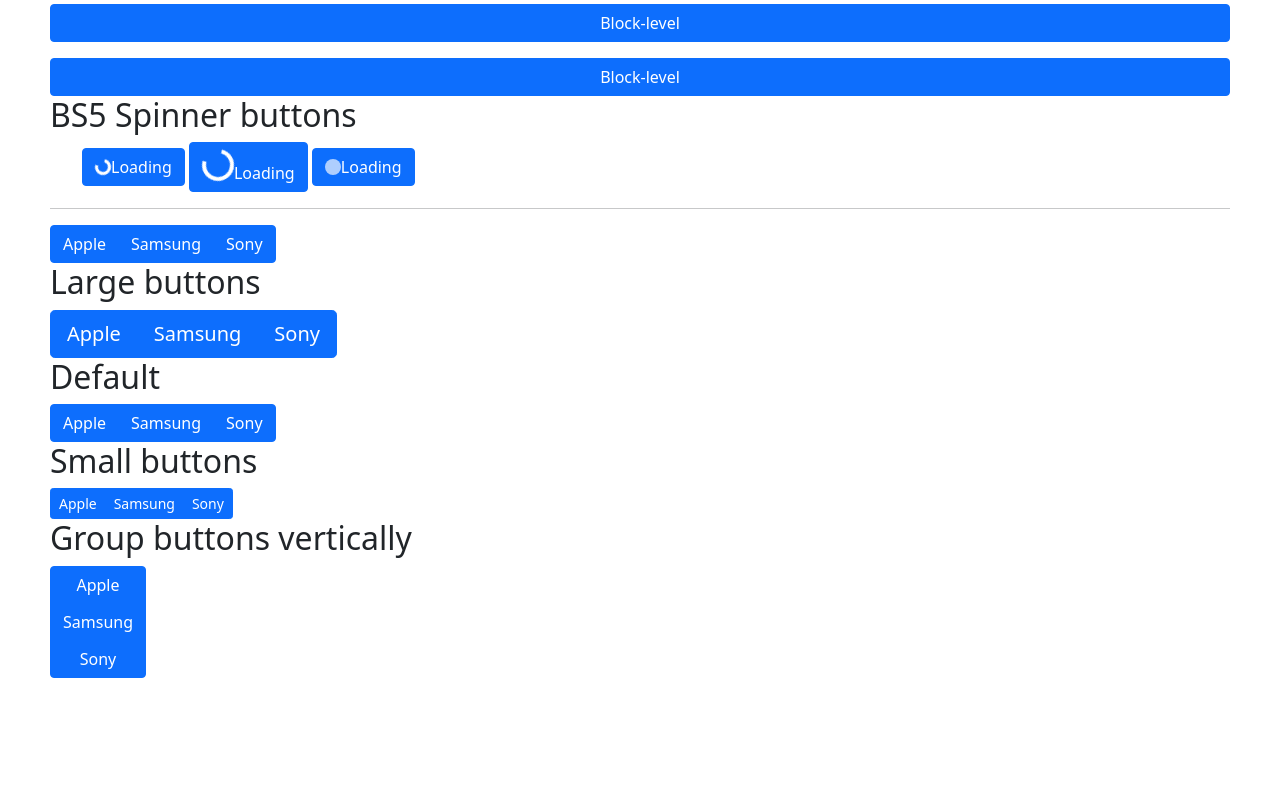
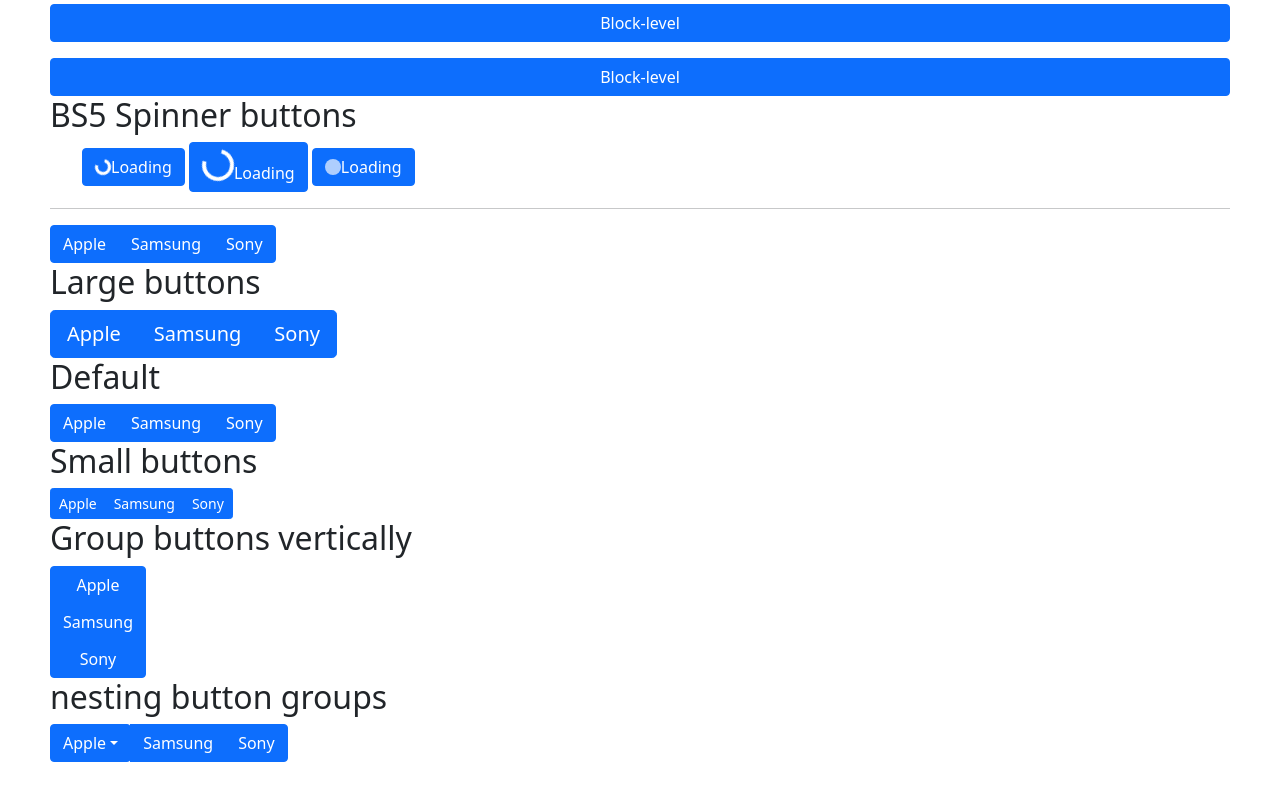
Before and after one commit to mdafsha9/BootstrapTutorials, a plain HTML site: page index.html in a window 1280 px wide. Shown: the part 9032-9832 px from the top of the page. Before the commit the page ends 9760 px from the top, so only its background shows below. Drawn offline with nearby package versions, Linux system fonts and the light colour scheme.

Commit message:
nested buttons

```diff
--- a/index.html
+++ b/index.html
@@ -441,5 +441,16 @@
       <button type="button" class="btn btn-primary">Samsung</button>
       <button type="button" class="btn btn-primary">Sony</button>
     </div>
+    <h2>nesting button groups</h2>
+    <div class="btn-group" class="btn btn-primary">
+      <div class="btn-group">
+        <button type="button" class="btn btn-primary dropdown-toggle"  data-bs-toggle="dropdown">Apple</button>
+        <div class="dropdown-menu">
+          <a class="dropdown-item" href="#">Tablet</a>
+          <a class="dropdown-item" href="#">Laptop</a>
+        </div>
+      <button type="button" class="btn btn-primary">Samsung</button>
+      <button type="button" class="btn btn-primary">Sony</button>
+    </div>
   </body>
 </html>
```
